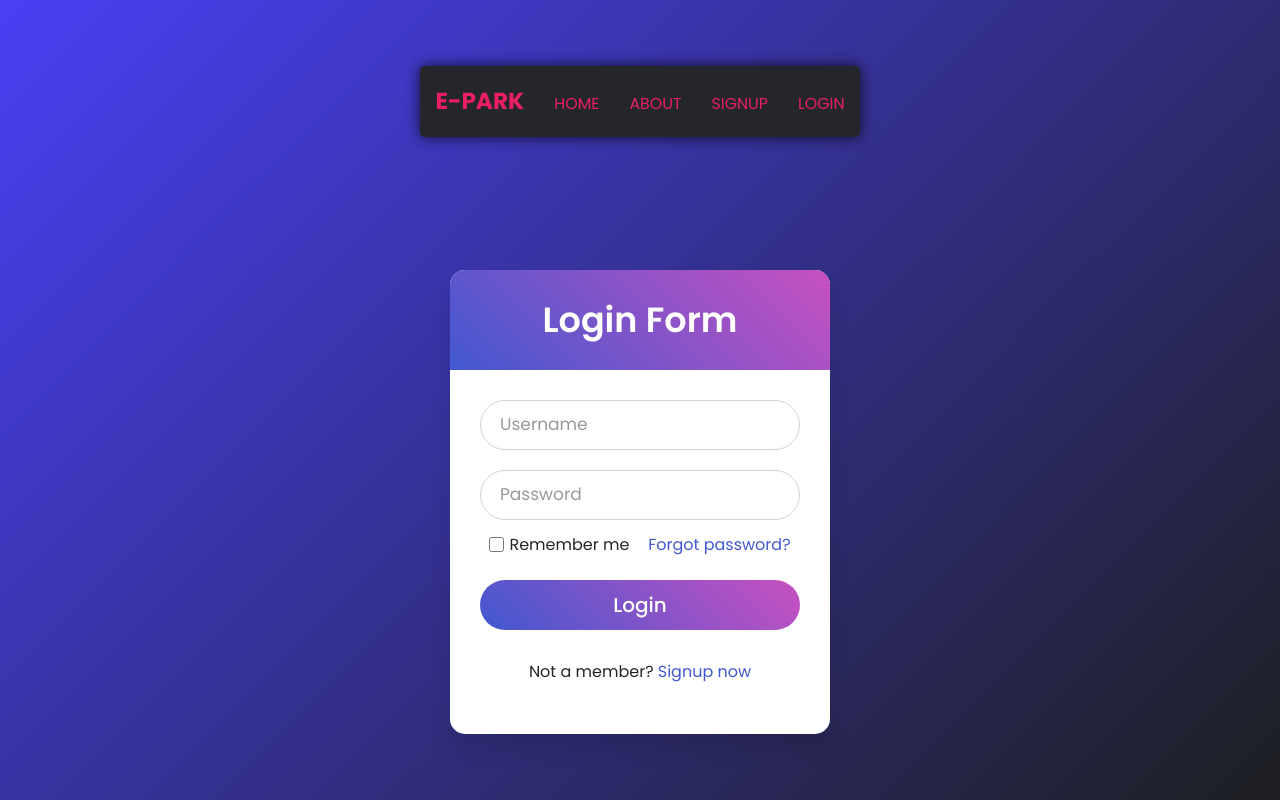
After one commit to ShivanshKansal19/Pbl, a Django app: page /login/ in a window 1280 px wide. The commit adds this page. Run offline with Django 5.2, Linux system fonts and the light colour scheme; some libraries are stand-ins or nearby versions.

Commit message:
User login system added
omgomgomgomg
dimag kharab ho gaya isme

```diff
--- a/Pbl/settings.py
+++ b/Pbl/settings.py
@@ -37,7 +37,8 @@ INSTALLED_APPS = [
     'django.contrib.sessions',
     'django.contrib.messages',
     'django.contrib.staticfiles',
-    'base.apps.BaseConfig'
+    'base.apps.BaseConfig',
+    'widget_tweaks',
 ]
 
 MIDDLEWARE = [
--- a/base/urls.py
+++ b/base/urls.py
@@ -4,4 +4,8 @@ from . import views
 urlpatterns = [
     path('', views.home, name='home'),
     path('location/', views.location, name='location'),
+    path('login/', views.loginUser, name='login'),
+    path('logout/', views.logoutUser, name='logout'),
+    path('signup/', views.registerUser, name='signup'),
+
 ]
--- a/base/views.py
+++ b/base/views.py
@@ -1,12 +1,70 @@
-from django.shortcuts import render
+from django.shortcuts import render, redirect
 from django.http import HttpResponse
+from django.contrib import messages
+from django.contrib.auth import authenticate, login, logout
+from django.contrib.auth.models import User
+from django.contrib.auth.decorators import login_required
+from django.contrib.auth.forms import UserCreationForm
 
 # Create your views here.
+
+
+def loginUser(request):
+    page = 'login'
+    if request.user.is_authenticated:
+        return redirect('home')
+
+    if request.method == 'POST':
+        username = request.POST.get('username')
+        password = request.POST.get('password')
+
+        try:
+            user = User.objects.get(username=username)
+        except:
+            messages.error(request, 'User does not exist.')
+
+        user = authenticate(request, username=username, password=password)
+
+        if user is not None:
+            login(request, user)
+            return redirect('home')
+        else:
+            messages.error(request, 'Username or password does not exist')
+
+    context = {'page': page}
+
+    return render(request, 'login_register.html', context)
+
+
+def logoutUser(request):
+    logout(request)
+    return redirect('home')
+
+
+def registerUser(request):
+    page = 'signup'
+    form = UserCreationForm()
+
+    if request.method == 'POST':
+        form = UserCreationForm(request.POST)
+        if form.is_valid():
+            user = form.save(commit=False)
+            user.username = user.username.lower()
+            user.save()
+            login(request, user)
+            return redirect('home')
+        else:
+            print(form.errors)
+            messages.error(request, 'An error occurred during registration')
+
+    context = {'page': page, 'form': form}
+    return render(request, 'login_register.html', context)
 
 
 def home(request):
     return render(request, 'home.html')
 
 
+@login_required(login_url='login')
 def location(request):
     return render(request, 'location.html')
--- a/templates/home.html
+++ b/templates/home.html
@@ -4,7 +4,6 @@
   <meta charset="UTF-8" />
   <meta name="viewport" content="width=device-width, initial-scale=1.0" />
   <title>Parking-Management</title>
-  <link rel="stylesheet" href="{% static 'styles/home.css' %}" />
 </head>
 <body>
   <div class="page1">
@@ -19,7 +18,7 @@
       </p>
     </div>
 
-    <a href="location">
+    <a href={% url "location" %}>
       <button class="btn">BOOK NOW</button>
     </a>
   </div>
--- /dev/null
+++ b/templates/login_register.html
@@ -0,0 +1,69 @@
+{% extends "main.html" %} {% block content %}
+
+<head>
+  {% load static %}
+  {% load widget_tweaks %}
+  <meta charset="utf-8" />
+  <title>Login Form Design | CodeLab</title>
+  <link rel="stylesheet" href={% static "styles/form.css" %} />
+</head>
+
+<div class="wrapper">
+  {% if page == 'login' %}
+  <div class="title">Login Form</div>
+  <form method="POST" action="">
+    {% csrf_token %}
+    <div class="field">
+      <input name="username" type="text" required />
+      <label>Username</label>
+    </div>
+    <div class="field">
+      <input name="password" type="password" required />
+      <label>Password</label>
+    </div>
+    <div class="content">
+      <div class="checkbox">
+        <input type="checkbox" id="remember-me" />
+        <label for="remember-me">Remember me</label>
+      </div>
+      <div class="pass-link">
+        <a href="#">Forgot password?</a>
+      </div>
+    </div>
+    <div class="field">
+      <input type="submit" value="Login" />
+    </div>
+    <div class="signup-link">
+      Not a member? <a href={% url "signup" %}>Signup now</a>
+    </div>
+    {% else %}
+    <div class="title">SignUp Form</div>
+    <form method="POST" action="">
+      {% csrf_token %}
+
+        {% for field in form %}
+        <div class="field">
+            {% if field.label != 'Username' %}
+            {% render_field field type="password" %}
+            {% else %}
+            {{field}}
+            {% endif %}
+            <label>{{field.label}}</label>
+        </div>
+        {% endfor %}
+        <div class="field">
+            {{ form.errors }}
+            {{ form.non_field_errors }}
+        </div>
+        <div class="field">
+            <input type="submit" value="Login" />
+        </div>
+
+    <div class="signup-link">
+      Already a member? <a href={% url "login" %}>Login now</a>
+    </div>
+    {% endif %}
+  </form>
+</div>
+
+{% endblock content %}
--- a/templates/main.html
+++ b/templates/main.html
@@ -1,15 +1,24 @@
 <!DOCTYPE html>
 <html>
   <head>
+    {% load static %}
     <meta charset="utf-8" />
     <meta http-equiv="X-UA-Compatible" content="IE=edge" />
     <title>Parking-Management</title>
     <meta name="description" content="" />
     <meta name="viewport" content="width=device-width, initial-scale=1" />
-    <link rel="stylesheet" href="" />
+    <link rel="stylesheet" href="{% static 'styles/home.css' %}" />
   </head>
   <body>
-    {% include "navbar.html" %} {% block content %}{% endblock content %}
+    {% include "navbar.html" %} {% if messages %}
+    <ul class="messages">
+      {% for message in messages %}
+      <li {% if messages.tags %} class="{{messages.tags}}" {% endif %}>
+        {{message}}
+      </li>
+      {% endfor %}
+    </ul>
+    {% endif %} {% block content %}{% endblock content %}
     <script src="" async defer></script>
   </body>
 </html>
--- a/templates/navbar.html
+++ b/templates/navbar.html
@@ -1,9 +1,13 @@
 <header class="header">
-  <h1 class="logo"><a href="#">E-PARK</a></h1>
+  <h1 class="logo"><a href={% url "home" %}>E-PARK</a></h1>
   <ul class="main-nav">
-    <li><a href="#">Home</a></li>
+    <li><a href={% url "home" %}>Home</a></li>
     <li><a href="#">About</a></li>
     <li><a href="/Signup.html">SignUp</a></li>
-    <li><a href="/login.html">Login</a></li>
+    {% if request.user.is_authenticated %}
+    <li><a href={% url "logout" %}>Logout</a></li>
+    {% else %}
+    <li><a href={% url "login" %}>Login</a></li>
+    {% endif %}
   </ul>
 </header>
```
Also changed, not shown: db.sqlite3, 12 other files.
